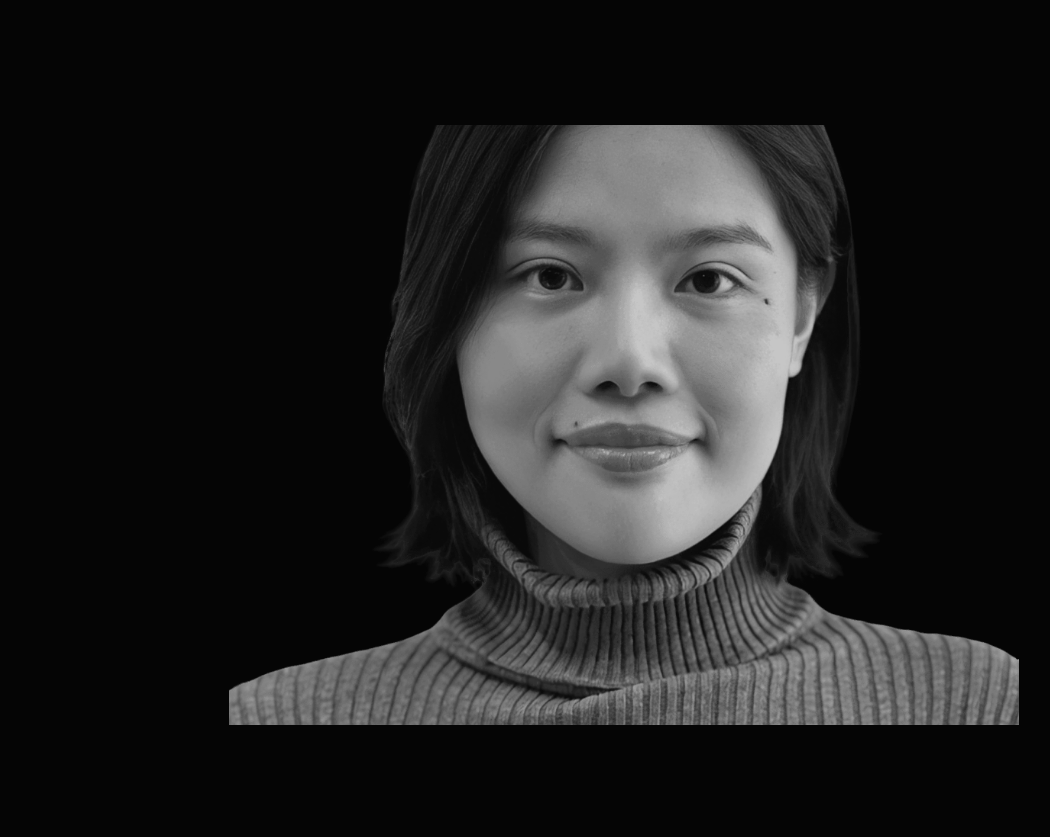
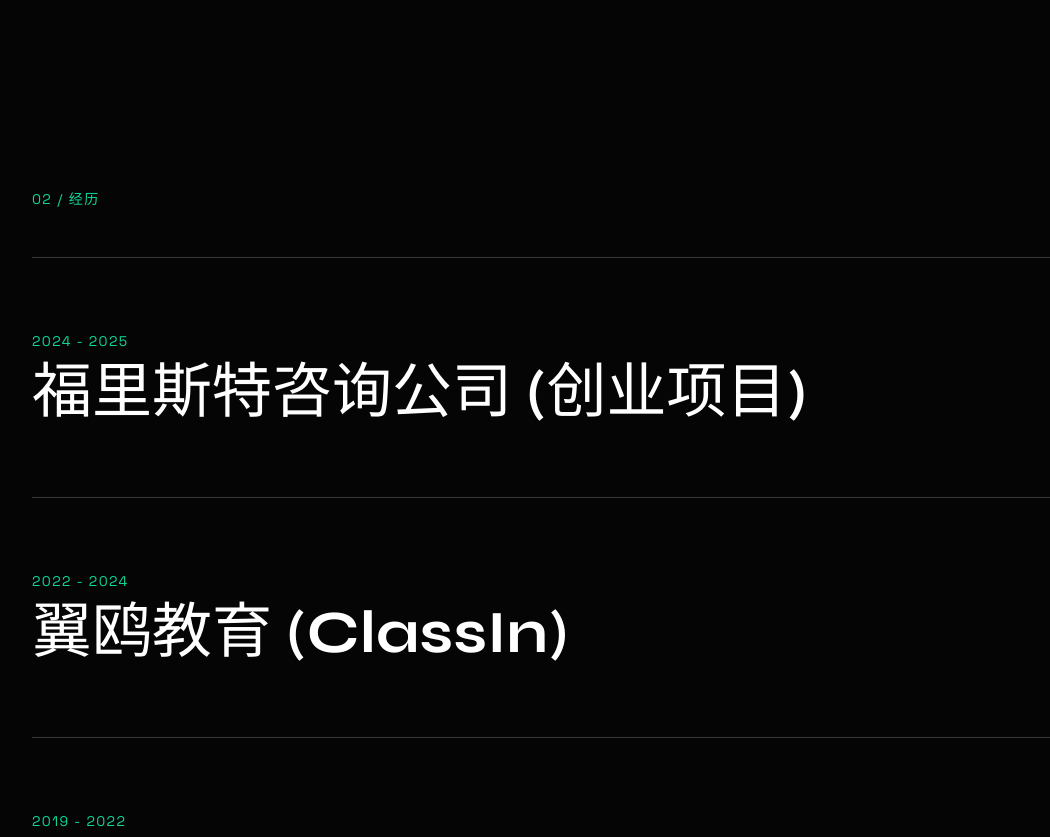
Before and after one commit to anqizhaodesign/anqizhaodesign.github.io, a React (Vite) app: page / in a window 1280 px wide. Shown: the part 1960-2797 px from the top of the page, without its empty margins (16-1066 px from the left). Built offline with nearby package versions, Linux system fonts and the light colour scheme.

Commit message:
chore(ui): comment out portrait image in About section

```diff
--- a/components/About.tsx
+++ b/components/About.tsx
@@ -61,9 +61,9 @@
           ))}
         </div>
 
-        <div className="mt-32 w-full md:w-2/3 mx-auto h-[400px] md:h-[600px] overflow-hidden grayscale hover:grayscale-0 transition-all duration-1000">
+        {/* <div className="mt-32 w-full md:w-2/3 mx-auto h-[400px] md:h-[600px] overflow-hidden grayscale hover:grayscale-0 transition-all duration-1000">
           <img src={t.about.image} alt="Portrait" className="w-full h-full object-cover object-center" />
-        </div>
+        </div> */}
 
       </div>
     </section>
```
